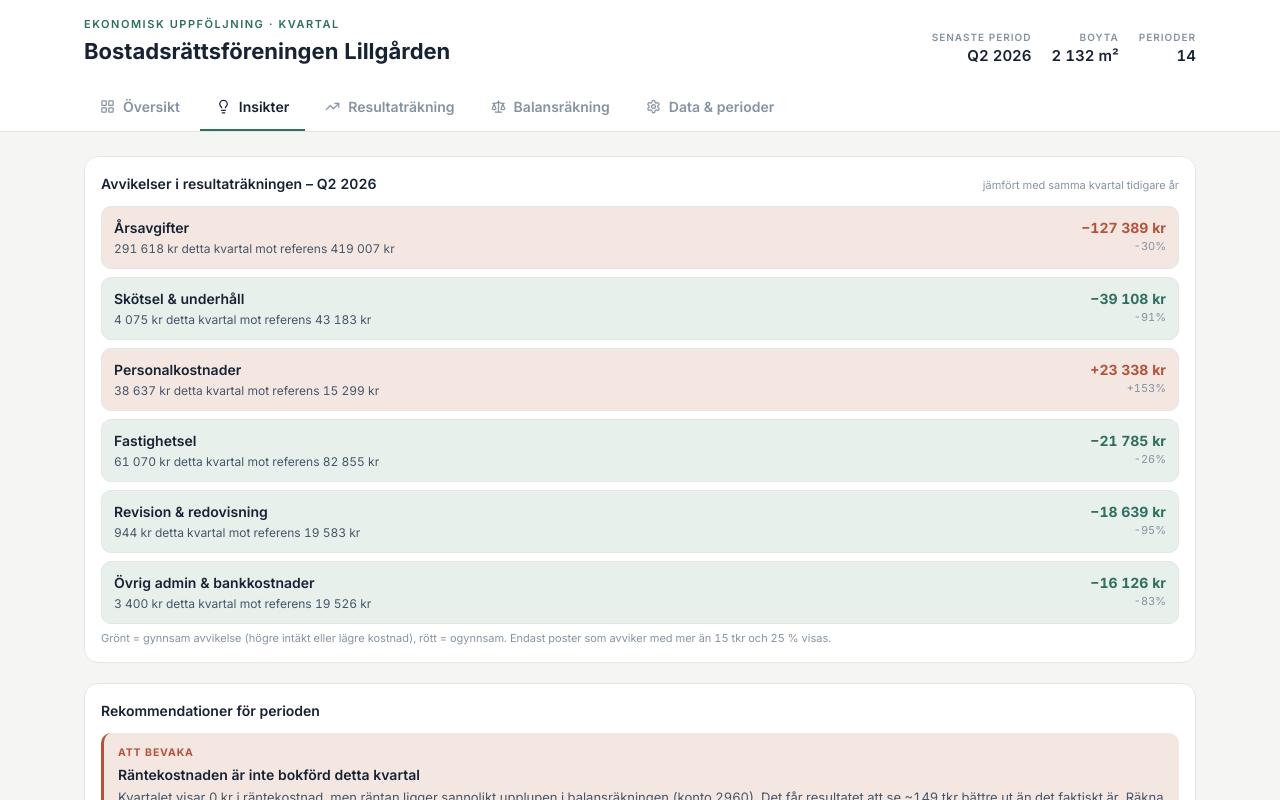
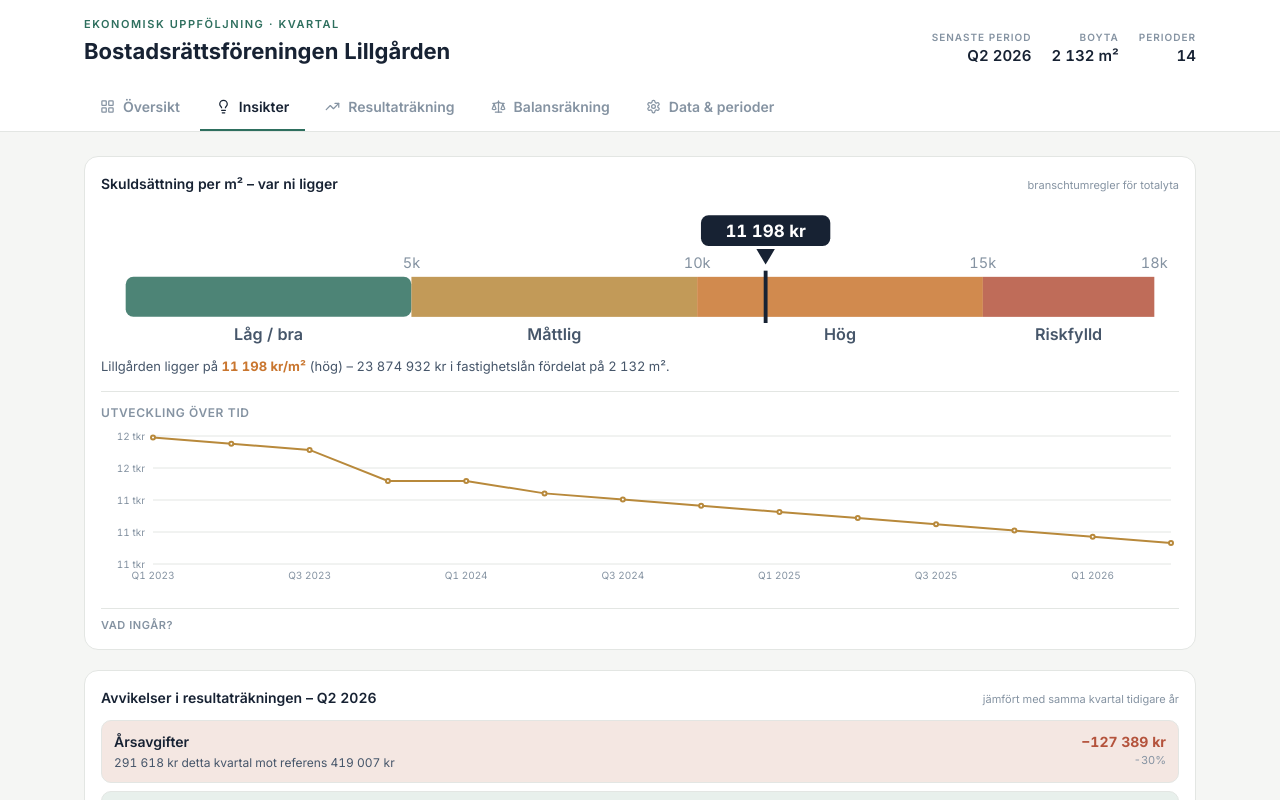
Before and after one commit to MiladKhanKhan/brflillgarden, a React (Vite) app in the folder lillgarden-dashboard-vite/lillgarden-dashboard/: page / in a window 1280 px wide. Both pictures are taken after a click on the button "Insikter". Shown: the top 800 px of the page. Built offline with nearby package versions, Linux system fonts and the light colour scheme.

Commit message:
Update App.jsx

```diff
--- a/lillgarden-dashboard-vite/lillgarden-dashboard/src/App.jsx
+++ b/lillgarden-dashboard-vite/lillgarden-dashboard/src/App.jsx
@@ -1,10 +1,10 @@
-import React, { useState, useMemo } from "react";
+import React, { useState, useMemo, useEffect } from "react";
 import {
   ComposedChart, Bar, Line, LineChart, XAxis, YAxis, CartesianGrid,
   Tooltip, Legend, ResponsiveContainer, Cell, ErrorBar,
 } from "recharts";
 import {
-  Settings, LayoutGrid, TrendingUp, Scale, Save, Trash2, Plus, Lightbulb,
+  Settings, LayoutGrid, TrendingUp, Scale, Save, Trash2, Plus, Lightbulb, ChevronRight,
 } from "lucide-react";
 import { RR, BR, DRIFT, SEED_PERIODS, DEFAULT_SETTINGS } from "./data.js";
 import { useLocalStorage } from "./useLocalStorage.js";
@@ -33,6 +33,7 @@ const num = (v) => { const x = parseFloat(String(v).replace(/\s/g, "").replace("
 /* ============================================================ */
 function Dashboard() {
   const [tab, setTab] = useState("oversikt");
+  const [focusChart, setFocusChart] = useState(null);
   const [settings, setSettings] = useLocalStorage("brf_lillgarden_settings", DEFAULT_SETTINGS);
   const [periods, setPeriods] = useLocalStorage("brf_lillgarden_periods", SEED_PERIODS);
 
@@ -44,6 +45,26 @@ function Dashboard() {
   const driftOf = (p) => DRIFT.reduce((s, k) => s + num(p.rr[k]), 0);
   const assetsOf = (p) => num(p.br.byggnader_mark) + num(p.br.fordringar) + num(p.br.kassa_bank);
   const soliditetOf = (p) => (assetsOf(p) ? num(p.br.eget_kapital) / assetsOf(p) : null);
+
+  // Klick på KPI-bricka: byt till rätt flik och scrolla till grafen
+  const goToChart = (chartTab, anchorId) => {
+    setTab(chartTab);
+    setFocusChart(anchorId);
+  };
+  useEffect(() => {
+    if (!focusChart) return;
+    const t = setTimeout(() => {
+      const el = document.getElementById(focusChart);
+      if (el) {
+        el.scrollIntoView({ behavior: "smooth", block: "center" });
+        el.style.transition = "box-shadow .3s";
+        el.style.boxShadow = `0 0 0 2px ${T.green}`;
+        setTimeout(() => { el.style.boxShadow = "none"; }, 1400);
+      }
+      setFocusChart(null);
+    }, 80);
+    return () => clearTimeout(t);
+  }, [focusChart, tab]);
 
   if (!latest) {
     return (
@@ -93,9 +114,9 @@ function Dashboard() {
 
       <main className="max-w-6xl mx-auto px-5 py-6">
         {tab === "oversikt" && (
-          <Overview {...{ sorted, latest, boyta, resultOf, driftOf, soliditetOf, ackYear }} />
+          <Overview {...{ sorted, latest, boyta, resultOf, driftOf, soliditetOf, ackYear, goToChart }} />
         )}
-        {tab === "insikter" && <Insikter {...{ sorted, latest, boyta, resultOf, driftOf, soliditetOf }} />}
+        {tab === "insikter" && <Insikter {...{ sorted, latest, boyta, resultOf, driftOf, soliditetOf, focusChart }} />}
         {tab === "rr" && <RRTable {...{ sorted, resultOf, driftOf, boyta }} />}
         {tab === "br" && <BRTable {...{ sorted, assetsOf, soliditetOf, boyta }} />}
         {tab === "data" && <DataTab {...{ sorted, settings, setSettings, periods, setPeriods }} />}
@@ -125,16 +146,28 @@ function Meta({ label, value }) {
     <div style={{ fontSize: 15, fontWeight: 600 }}>{value}</div>
   </div>);
 }
-function KpiTile({ label, value, sub, accent, sign }) {
+function KpiTile({ label, value, sub, accent, sign, onClick }) {
   const c = sign === undefined ? T.ink : sign >= 0 ? T.green : T.clay;
-  return (<div style={{ background: T.surface, border: `1px solid ${T.line}`, borderRadius: 12, borderLeft: `3px solid ${accent}` }} className="px-4 py-3">
-    <div style={{ color: T.faint, fontSize: 10.5, fontWeight: 600, letterSpacing: "0.08em" }}>{label.toUpperCase()}</div>
+  const [hover, setHover] = useState(false);
+  return (<div onClick={onClick}
+    onMouseEnter={() => setHover(true)} onMouseLeave={() => setHover(false)}
+    style={{
+      background: T.surface, border: `1px solid ${hover && onClick ? accent : T.line}`,
+      borderRadius: 12, borderLeft: `3px solid ${accent}`,
+      cursor: onClick ? "pointer" : "default",
+      transition: "border-color .12s, transform .12s",
+      transform: hover && onClick ? "translateY(-1px)" : "none",
+    }} className="px-4 py-3">
+    <div className="flex items-center justify-between">
+      <div style={{ color: T.faint, fontSize: 10.5, fontWeight: 600, letterSpacing: "0.08em" }}>{label.toUpperCase()}</div>
+      {onClick && <ChevronRight size={13} style={{ color: hover ? accent : T.line }} />}
+    </div>
     <div style={{ fontSize: 21, fontWeight: 700, color: c, marginTop: 4 }}>{value}</div>
     {sub && <div style={{ color: T.inkSoft, fontSize: 12, marginTop: 2 }}>{sub}</div>}
   </div>);
 }
-function Card({ title, hint, children }) {
-  return (<div style={{ background: T.surface, border: `1px solid ${T.line}`, borderRadius: 14 }} className="p-4">
+function Card({ title, hint, children, id }) {
+  return (<div id={id} style={{ background: T.surface, border: `1px solid ${T.line}`, borderRadius: 14 }} className="p-4">
     <div className="flex items-baseline justify-between mb-3 gap-3">
       <h3 style={{ fontSize: 14, fontWeight: 600 }}>{title}</h3>
       {hint && <span style={{ color: T.faint, fontSize: 11 }}>{hint}</span>}
@@ -192,7 +225,7 @@ function ViewToggle({ value, onChange }) {
 }
 
 /* ---------- Overview ---------- */
-function Overview({ sorted, latest, boyta, resultOf, driftOf, soliditetOf, ackYear }) {
+function Overview({ sorted, latest, boyta, resultOf, driftOf, soliditetOf, ackYear, goToChart }) {
   const [vResult, setVResult] = useState("y");
   const [vLikv, setVLikv] = useState("y");
   const [vLan, setVLan] = useState("y");
@@ -375,12 +408,12 @@ function Overview({ sorted, latest, boyta, resultOf, driftOf, soliditetOf, ackYe
 
   return (<div className="space-y-5">
     <div className="grid grid-cols-2 md:grid-cols-3 lg:grid-cols-6 gap-3">
-      <KpiTile label={`Resultat ${latest.label}`} value={krShort(resultOf(latest))} accent={resultOf(latest) >= 0 ? T.green : T.clay} sign={resultOf(latest)} />
-      <KpiTile label={`Resultat ${latest.year} (ack.)`} value={krShort(ackYear)} accent={ackYear >= 0 ? T.green : T.clay} sign={ackYear} />
-      <KpiTile label="Likviditet (kassa)" value={krShort(num(latest.br.kassa_bank))} accent={T.blue} />
-      <KpiTile label="Fastighetslån" value={krShort(num(latest.br.fastighetslan))} accent={T.gold} />
-      <KpiTile label="Skuld / m²" value={skuldKvm != null ? kr(skuldKvm) : "ange boyta"} sub="fastighetslån" accent={T.gold} />
-      <KpiTile label="Soliditet" value={pct(soliditetOf(latest))} accent={T.green} />
+      <KpiTile label={`Resultat ${latest.label}`} value={krShort(resultOf(latest))} accent={resultOf(latest) >= 0 ? T.green : T.clay} sign={resultOf(latest)} onClick={() => goToChart("oversikt", "chart-resultat")} />
+      <KpiTile label={`Resultat ${latest.year} (ack.)`} value={krShort(ackYear)} accent={ackYear >= 0 ? T.green : T.clay} sign={ackYear} onClick={() => goToChart("oversikt", "chart-resultat")} />
+      <KpiTile label="Likviditet (kassa)" value={krShort(num(latest.br.kassa_bank))} accent={T.blue} onClick={() => goToChart("oversikt", "chart-likviditet")} />
+      <KpiTile label="Fastighetslån" value={krShort(num(latest.br.fastighetslan))} accent={T.gold} onClick={() => goToChart("oversikt", "chart-lan")} />
+      <KpiTile label="Skuld / m²" value={skuldKvm != null ? kr(skuldKvm) : "ange boyta"} sub="se skala →" accent={T.gold} onClick={() => goToChart("insikter", "chart-skuldkvm")} />
+      <KpiTile label="Soliditet" value={pct(soliditetOf(latest))} accent={T.green} onClick={() => goToChart("insikter", "chart-skuldkvm")} />
     </div>
     {driftKvm != null && (
       <div style={{ background: T.greenSoft, border: `1px solid ${T.line}`, borderRadius: 10, color: T.ink, fontSize: 13 }} className="px-4 py-2">
@@ -389,7 +422,7 @@ function Overview({ sorted, latest, boyta, resultOf, driftOf, soliditetOf, ackYe
     )}
 
     <div className="grid lg:grid-cols-2 gap-5">
-      <Card title="Resultat" hint={<ViewToggle value={vResult} onChange={setVResult} />}>
+      <Card id="chart-resultat" title="Resultat" hint={<ViewToggle value={vResult} onChange={setVResult} />}>
         <p style={{ fontSize: 11, color: T.faint, marginTop: -6, marginBottom: 6 }}>
           {vResult === "q"
             ? "resultat per kvartal · grön = överskott, röd = underskott"
@@ -426,7 +459,7 @@ function Overview({ sorted, latest, boyta, resultOf, driftOf, soliditetOf, ackYe
         </Explainer>
       </Card>
 
-      <Card title="Likviditet" hint={<ViewToggle value={vLikv} onChange={setVLikv} />}>
+      <Card id="chart-likviditet" title="Likviditet" hint={<ViewToggle value={vLikv} onChange={setVLikv} />}>
         <p style={{ fontSize: 11, color: T.faint, marginTop: -6, marginBottom: 6 }}>kassa & bank, utgående saldo per period</p>
         <ResponsiveContainer width="100%" height={260}>
           <ComposedChart data={likvSeries} margin={{ left: 4, right: 4, top: 8 }}>
@@ -442,7 +475,7 @@ function Overview({ sorted, latest, boyta, resultOf, driftOf, soliditetOf, ackYe
         </Explainer>
       </Card>
 
-      <Card title="Fastighetslån" hint={<ViewToggle value={vLan} onChange={setVLan} />}>
+      <Card id="chart-lan" title="Fastighetslån" hint={<ViewToggle value={vLan} onChange={setVLan} />}>
         <p style={{ fontSize: 11, color: T.faint, marginTop: -6, marginBottom: 6 }}>utgående skuld per period</p>
         <ResponsiveContainer width="100%" height={240}>
           <LineChart data={lanSeries} margin={{ left: 4, right: 4, top: 8 }}>
@@ -558,8 +591,59 @@ function Overview({ sorted, latest, boyta, resultOf, driftOf, soliditetOf, ackYe
   </div>);
 }
 
-/* ---------- Insikter: avvikelser + rekommendationer ---------- */
-function Insikter({ sorted, latest, boyta, resultOf, driftOf, soliditetOf }) {
+/* ---------- Skuld/m² skala (gauge) ---------- */
+function SkuldGauge({ value, boyta, lan }) {
+  // Zoner enligt branschtumregler (kr/m² totalyta)
+  const max = 18000;
+  const zones = [
+    { to: 5000, color: "#2E6F5E", label: "Låg / bra" },
+    { to: 10000, color: "#B8893B", label: "Måttlig" },
+    { to: 15000, color: "#C9762F", label: "Hög" },
+    { to: max, color: "#B4533C", label: "Riskfylld" },
+  ];
+  const W = 700, H = 96, pad = 16, barY = 46, barH = 26;
+  const x = (v) => pad + (Math.min(v, max) / max) * (W - 2 * pad);
+  const markerX = x(value);
+  const curZone = zones.find((z) => value <= z.to) || zones[zones.length - 1];
+
+  return (
+    <div>
+      <div className="overflow-x-auto">
+        <svg viewBox={`0 0 ${W} ${H}`} style={{ width: "100%", minWidth: 520 }}>
+          {/* zonsegment */}
+          {zones.map((z, i) => {
+            const from = i === 0 ? 0 : zones[i - 1].to;
+            return (
+              <g key={i}>
+                <rect x={x(from)} y={barY} width={x(z.to) - x(from)} height={barH} fill={z.color} fillOpacity={0.85}
+                  rx={i === 0 ? 5 : 0} />
+                <text x={(x(from) + x(z.to)) / 2} y={barY + barH + 15} textAnchor="middle"
+                  fontSize="10.5" fill={T.inkSoft} fontWeight="600">{z.label}</text>
+                <text x={x(z.to)} y={barY - 6} textAnchor="middle" fontSize="9.5" fill={T.faint}>
+                  {Math.round(z.to / 1000)}k
+                </text>
+              </g>
+            );
+          })}
+          {/* nuvarande värde-markör */}
+          <g transform={`translate(${markerX},0)`}>
+            <line x1="0" y1={barY - 4} x2="0" y2={barY + barH + 4} stroke={T.ink} strokeWidth="2.5" />
+            <polygon points="0,38 -6,28 6,28" fill={T.ink} />
+            <rect x="-42" y="6" width="84" height="20" rx="5" fill={T.ink} />
+            <text x="0" y="20" textAnchor="middle" fontSize="11" fontWeight="700" fill="#fff">{kr(value)}</text>
+          </g>
+        </svg>
+      </div>
+      <div style={{ fontSize: 13, color: T.inkSoft, marginTop: 4 }}>
+        Lillgården ligger på <strong style={{ color: curZone.color }}>{kr(value)}/m²</strong> ({curZone.label.toLowerCase()}) –
+        {" "}{kr(lan)} i fastighetslån fördelat på {boyta.toLocaleString("sv-SE")} m².
+      </div>
+    </div>
+  );
+}
+
+
+function Insikter({ sorted, latest, boyta, resultOf, driftOf, soliditetOf, focusChart }) {
   const prior = sorted.slice(0, -1);
   const sameQ = prior.filter((p) => p.q === latest.q);
   const prevQ = sorted[sorted.length - 2];
@@ -680,6 +764,28 @@ function Insikter({ sorted, latest, boyta, resultOf, driftOf, soliditetOf }) {
   };
 
   return (<div className="space-y-5">
+    {boyta > 0 && (
+      <Card id="chart-skuldkvm" title="Skuldsättning per m² – var ni ligger"
+        hint="branschtumregler för totalyta">
+        <SkuldGauge value={lan / boyta} boyta={boyta} lan={lan} />
+        <div style={{ marginTop: 14, borderTop: `1px solid ${T.line}`, paddingTop: 12 }}>
+          <div style={{ fontSize: 12, color: T.faint, fontWeight: 600, marginBottom: 6, letterSpacing: "0.05em" }}>UTVECKLING ÖVER TID</div>
+          <ResponsiveContainer width="100%" height={170}>
+            <LineChart data={sorted.map((p) => ({ label: p.label, skuldKvm: num(p.br.fastighetslan) / boyta }))}
+              margin={{ left: 4, right: 8, top: 8, bottom: 4 }}>
+              <CartesianGrid stroke={T.line} vertical={false} />
+              <XAxis dataKey="label" tick={{ fontSize: 10, fill: T.faint }} axisLine={false} tickLine={false} interval={1} />
+              <YAxis tickFormatter={krShort} tick={{ fontSize: 10, fill: T.faint }} axisLine={false} tickLine={false} width={48} domain={["auto", "auto"]} />
+              <Tooltip content={<ChartTip />} />
+              <Line dataKey="skuldKvm" name="Skuld/m²" stroke={T.gold} strokeWidth={2} dot={{ r: 2 }} />
+            </LineChart>
+          </ResponsiveContainer>
+        </div>
+        <Explainer>
+          <strong>Skuld per m²</strong> (lån delat på totalyta) är det viktigaste jämförelsemåttet mellan BRF:er och blev obligatoriskt i årsredovisningen från 2023. Vedertagna tumregler: under 5 000 kr/m² = låg/bra, 5 000–10 000 = måttlig, 10 000–15 000 = hög, över 15 000 = riskfylld. En hög siffra är inte automatiskt dålig – den måste vägas mot fastighetens skick och kommande underhåll. En nybildad förening eller en som nyss bytt stammar/tak/fönster kan motivera högre belåning. Lillgården amorterar aktivt (~250 tkr/år), så talet sjunker stadigt över tid.
+        </Explainer>
+      </Card>
+    )}
     <Card title={`Avvikelser i resultaträkningen – ${latest.label}`}
       hint={sameQ.length ? `jämfört med samma kvartal tidigare år` : `jämfört med tidigare kvartal`}>
       {flagged.length === 0 ? (
```
